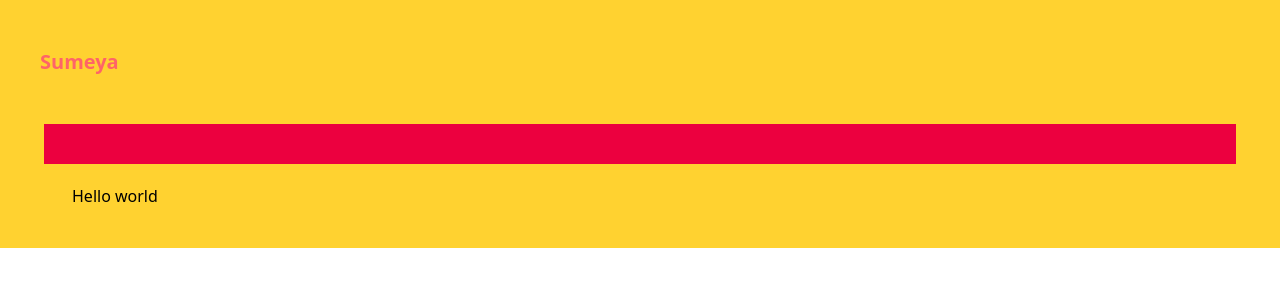
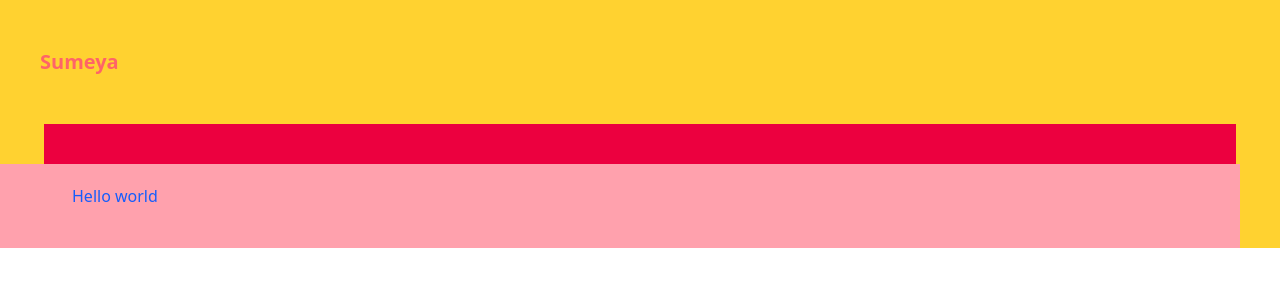
Before and after one commit to Sumeyahassen/mobile-app, a React (Vite) app in the folder react/rt/: page / in a window 1280 px wide. Shown: the top 300 px of the page. Built offline with nearby package versions, Linux system fonts and the light colour scheme.

Commit message:
practes  to applay the 4 psine change  in  margene

```diff
--- a/react/rt/src/App.jsx
+++ b/react/rt/src/App.jsx
@@ -4,7 +4,7 @@ const App=()=>{
     <div className='bg-amber-300'>
 <h1 className='text-red-400 text-xl font-extrabold px-10 py-12'>Sumeya</h1>
 <p className='px-10 py-5 bg-rose-600 mx-11'></p>
-<h1 className='pt-5 pb-10 pl-18 pr-16'>Hello world</h1>
+<h1 className='pt-5 pb-10 pl-18 pr-16 text-blue-600 mr-10 bg-rose-300'>Hello world</h1>
     </div>
   )
 }
```
